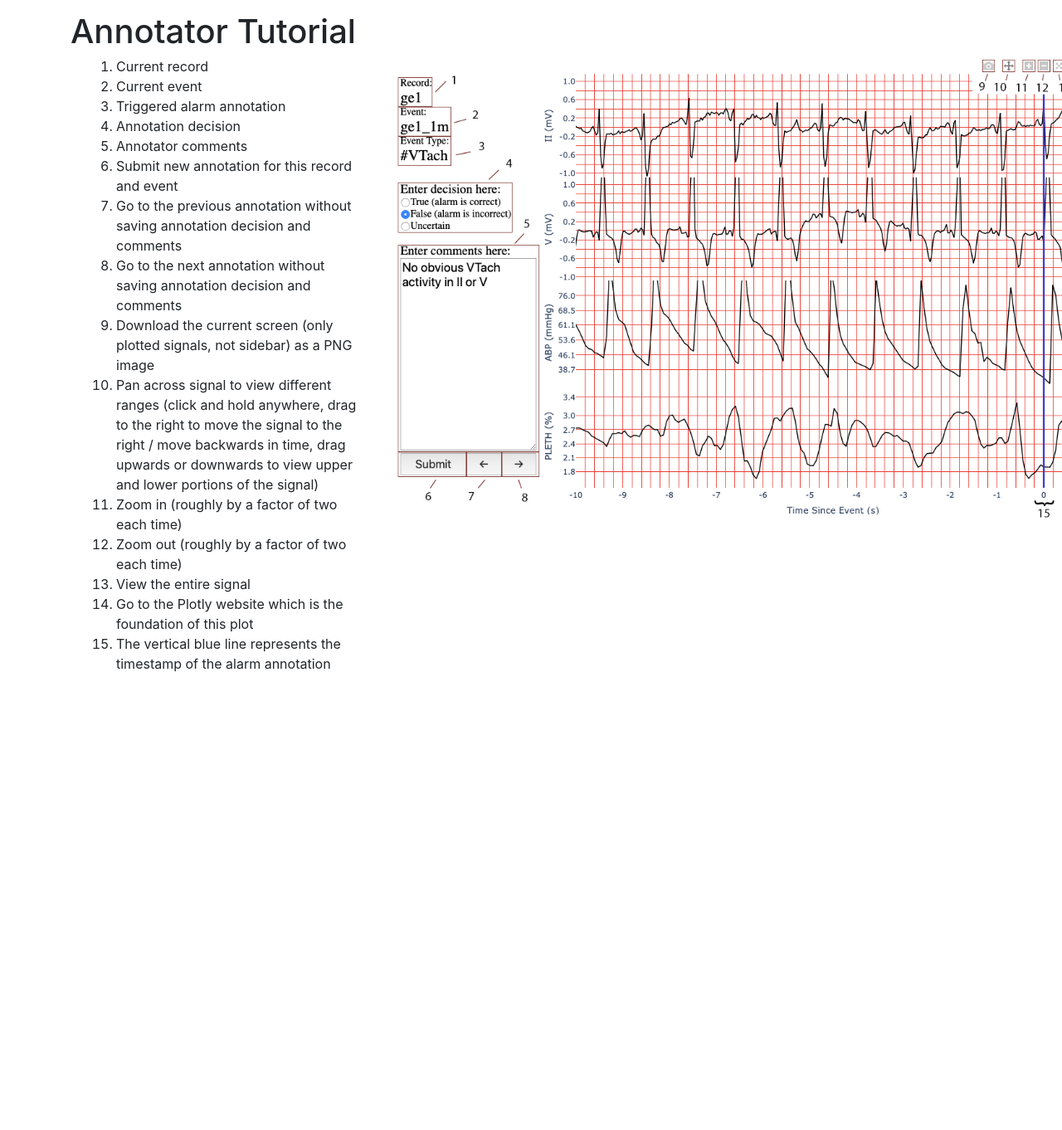
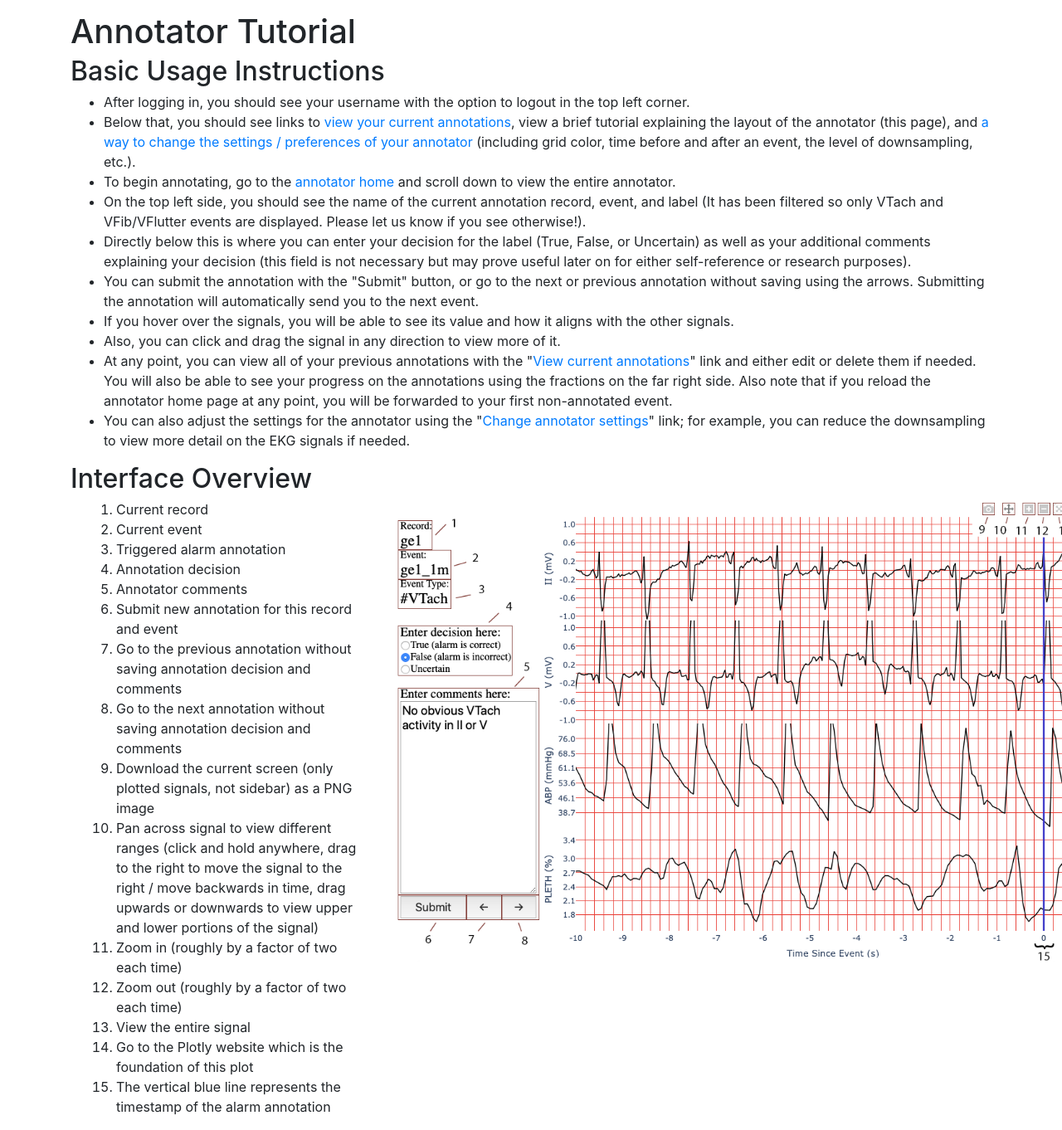
Before and after one commit to MIT-LCP/waveform-annotation, a Django app: template waveform-django/waveforms/templates/waveforms/tutorial.html in a window 1280 px wide; the page is wider, and only the part inside the window is pictured. Shown: the part 74-1436 px from the top of that part at 83% size. Before the commit the page ends 884 px from the top of that part, so only its background shows below. Run offline with Django 3.2, Linux system fonts and the light colour scheme; the template is opened without the code that fills it, so the values that code supplies are empty; some libraries are stand-ins or nearby versions.

Commit message:
Improves instructions and guidelines

```diff
--- a/waveform-django/waveforms/templates/waveforms/tutorial.html
+++ b/waveform-django/waveforms/templates/waveforms/tutorial.html
@@ -26,6 +26,20 @@
     </tr>
   </table>
   <h1>Annotator Tutorial</h1>
+  <h2>Basic Usage Instructions</h2>
+  <div><ul>
+    <li>After logging in, you should see your username with the option to logout in the top left corner.</li>
+    <li>Below that, you should see links to <a href="{% url 'render_annotations' %}">view your current annotations</a>, view a brief tutorial explaining the layout of the annotator (this page), and <a href="{% url 'viewer_settings' %}">a way to change the settings / preferences of your annotator</a> (including grid color, time before and after an event, the level of downsampling, etc.).</li>
+    <li>To begin annotating, go to the <a href="{% url 'waveform_published_home' %}">annotator home</a> and scroll down to view the entire annotator.
+    <li>On the top left side, you should see the name of the current annotation record, event, and label (It has been filtered so only VTach and VFib/VFlutter events are displayed. Please let us know if you see otherwise!).</li>
+    <li>Directly below this is where you can enter your decision for the label (True, False, or Uncertain) as well as your additional comments explaining your decision (this field is not necessary but may prove useful later on for either self-reference or research purposes).</li>
+    <li>You can submit the annotation with the "Submit" button, or go to the next or previous annotation without saving using the arrows. Submitting the annotation will automatically send you to the next event.</li>
+    <li>If you hover over the signals, you will be able to see its value and how it aligns with the other signals.</li>
+    <li>Also, you can click and drag the signal in any direction to view more of it.</li>
+    <li>At any point, you can view all of your previous annotations with the "<a href="{% url 'render_annotations' %}">View current annotations</a>" link and either edit or delete them if needed. You will also be able to see your progress on the annotations using the fractions on the far right side. Also note that if you reload the annotator home page at any point, you will be forwarded to your first non-annotated event.</li>
+    <li>You can also adjust the settings for the annotator using the "<a href="{% url 'viewer_settings' %}">Change annotator settings</a>" link; for example, you can reduce the downsampling to view more detail on the EKG signals if needed.</li>
+  </ul></div>
+  <h2>Interface Overview</h2>
   <div>
     <div class='col-4' style='display: inline-block;'>
       <ol>
```
Also changed, not shown: waveform-django/website/templates/website/login.html (+10 -5 lines).
